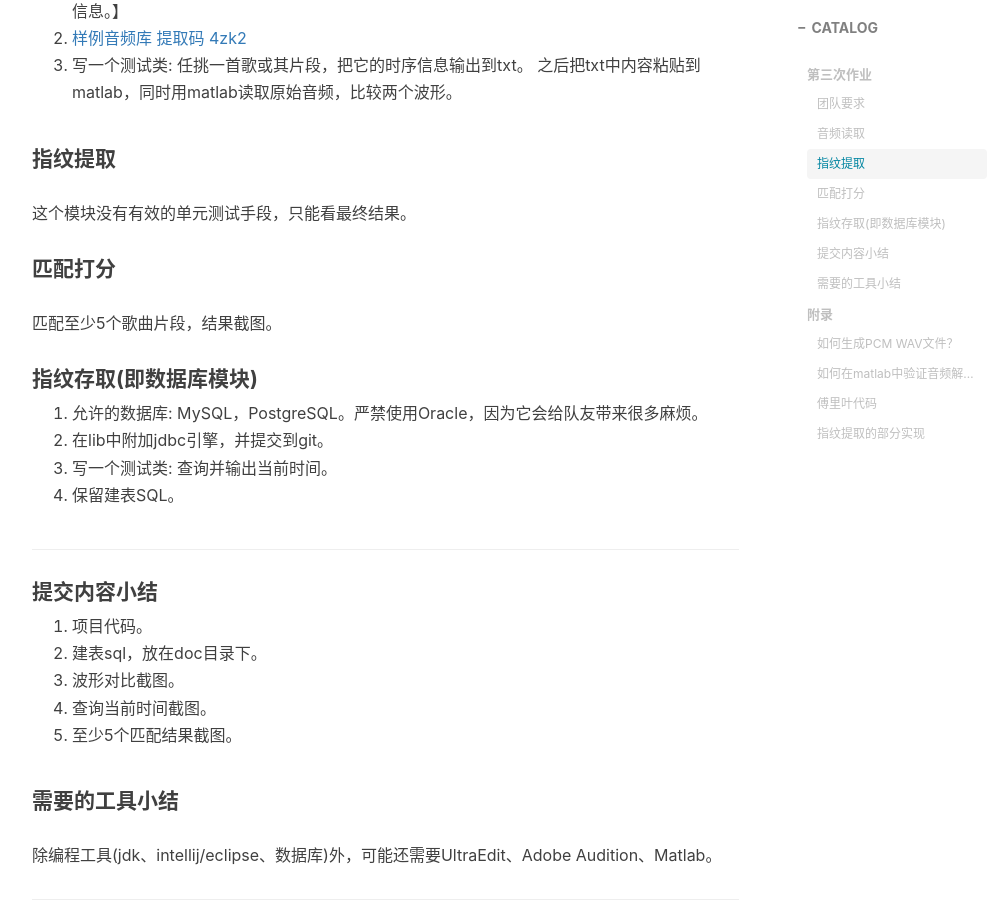
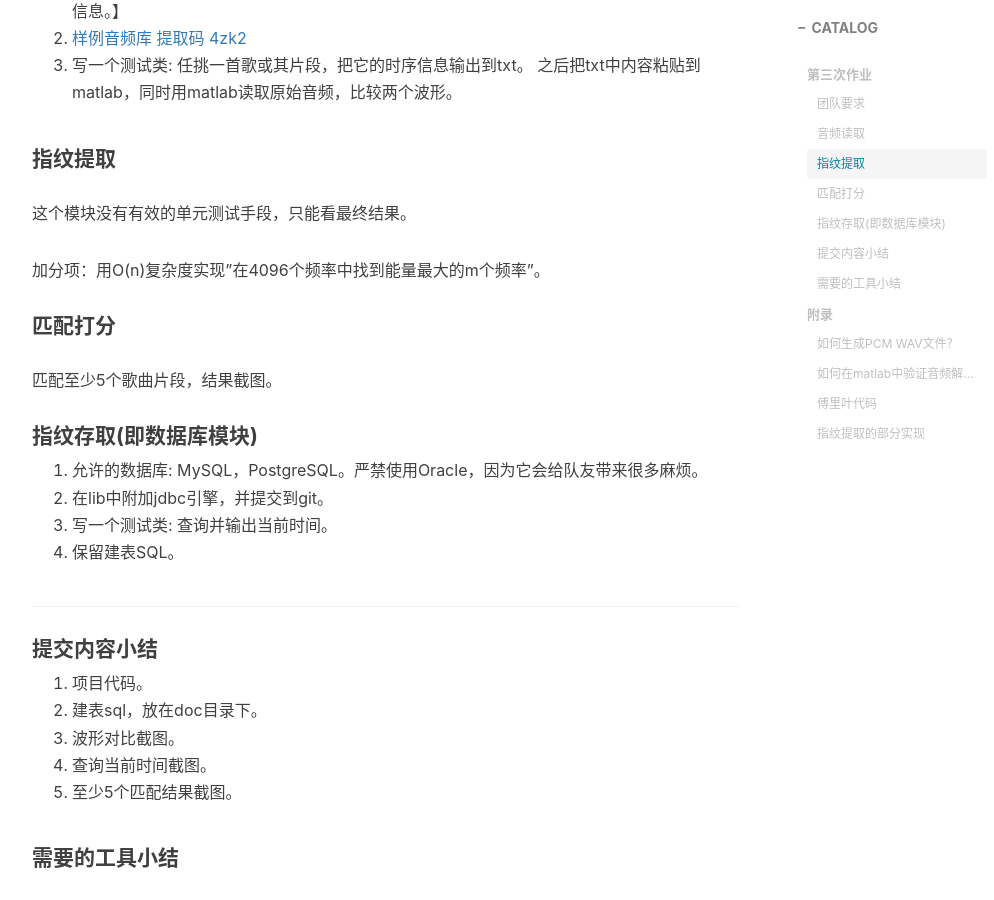
Before and after one commit to iss-java/iss-java.github.io, a Jekyll site: the page built from _posts/2016-10-23-Homework-3.markdown, in a window 1280 px wide and 900 px high, scrolled down 1463 px. Shown: the whole window, without its empty margins (233-1227 px from the left). Built offline with Jekyll 4.4.1, drawn with Linux system fonts in a browser that asks for light colours; nearby versions of some CDN libraries; comment, search, counter and statistics services are not loaded.

Commit message:
hw3 bonus

```diff
--- a/_posts/2016-10-23-Homework-3.markdown
+++ b/_posts/2016-10-23-Homework-3.markdown
@@ -44,6 +44,8 @@ catalog:    true
 #### 指纹提取
 
 这个模块没有有效的单元测试手段，只能看最终结果。
+
+加分项：用O(n)复杂度实现"在4096个频率中找到能量最大的m个频率"。
 
 #### 匹配打分
 
```
